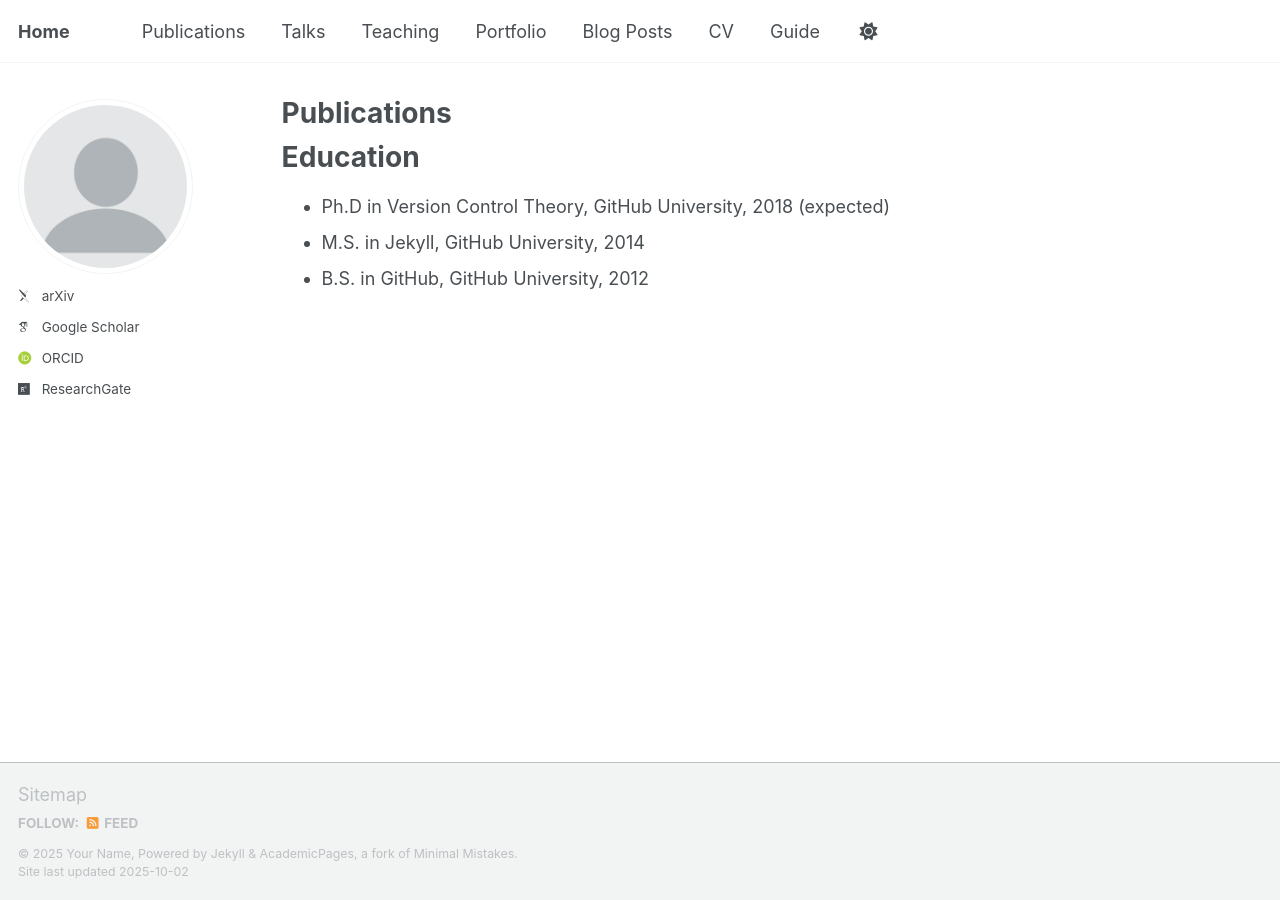
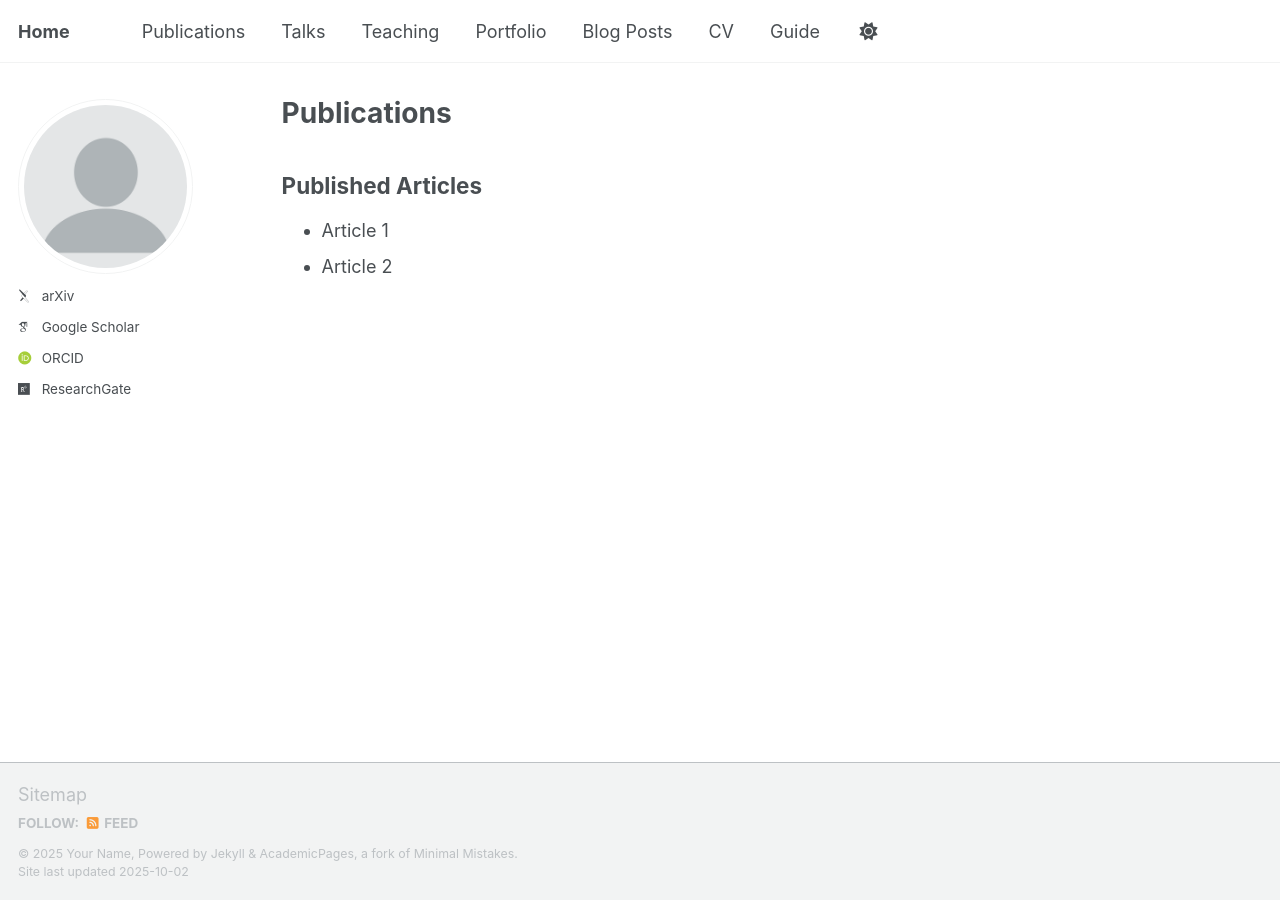
Before and after one commit to luigi-roberti/luigi-roberti.github.io, a Jekyll site: the page built from _pages/publications.md, in a window 1280 px wide. Built offline with Jekyll 4.4.1, drawn with Linux system fonts in a browser that asks for light colours; some web fonts are replaced; a script that is not in the unit is left out.

Commit message:
Update publications.md

```diff
--- a/_pages/publications.md
+++ b/_pages/publications.md
@@ -9,8 +9,7 @@ redirect_from:
 
 {% include base_path %}
 
-Education
-======
-* Ph.D in Version Control Theory, GitHub University, 2018 (expected)
-* M.S. in Jekyll, GitHub University, 2014
-* B.S. in GitHub, GitHub University, 2012
+Published Articles
+------
+* Article 1
+* Article 2
```
